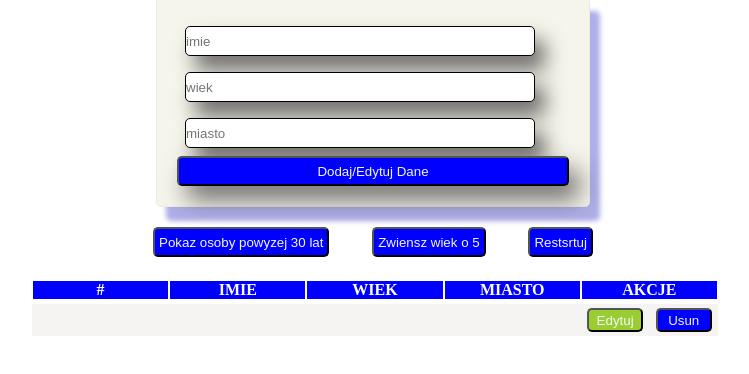
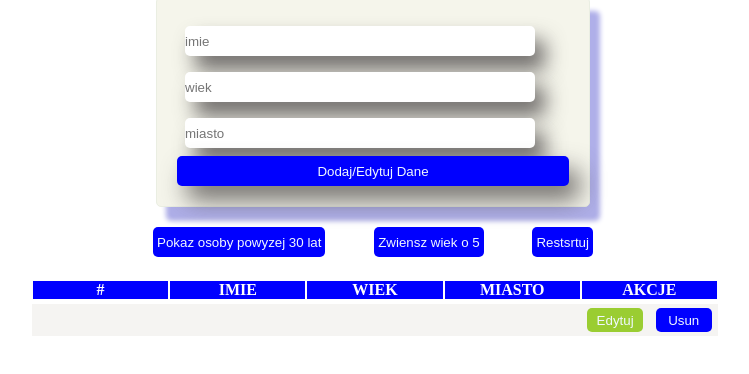
Before and after one commit to Aleksey-Smouzh/14.12.24proegect, a plain HTML site: page index.html in a window 1280 px wide. Shown: the part 40-414 px from the top of the page, without its empty margins (267-1016 px from the left). Drawn offline with Linux system fonts and the light colour scheme.

Commit message:
add style 2

```diff
--- a/style.css
+++ b/style.css
@@ -7,6 +7,7 @@ button {
   background: blue;
   border-radius: 5px;
   color: aliceblue;
+  cursor: pointer;
 }
 .container {
   display: flex;
@@ -18,9 +19,10 @@ input {
   width: 350px;
   height: 30px;
   margin: 1vh;
-  border: 1px solid black;
+  border: 1px solid rgb(105, 100, 100);
   border-radius: 5px;
   box-shadow: 10px 14px 20px rgba(84, 80, 80, 0.825);
+  border: none;
 }
 
 form {
@@ -30,11 +32,13 @@ form {
   background-color: rgb(245, 245, 235);
   box-shadow: 10px 14px 5px rgb(175, 175, 233);
   margin-bottom: 10px;
+  cursor: pointer;
 }
 
 .btn {
   width: 49vh;
   height: 30px;
+  border: none;
   box-shadow: 10px 14px 25px rgba(84, 80, 80, 0.825);
 }
 
@@ -48,6 +52,7 @@ form {
 .btn_tzy {
   height: 30px;
   padding: 4px;
+  border: none;
 }
 
 .tabela {
@@ -87,8 +92,10 @@ td {
   background: yellowgreen;
   width: 7vh;
   height: 3vh;
+  border: none;
 }
 .delete__btn {
   width: 7vh;
   height: 3vh;
+  border: none;
 }
```
